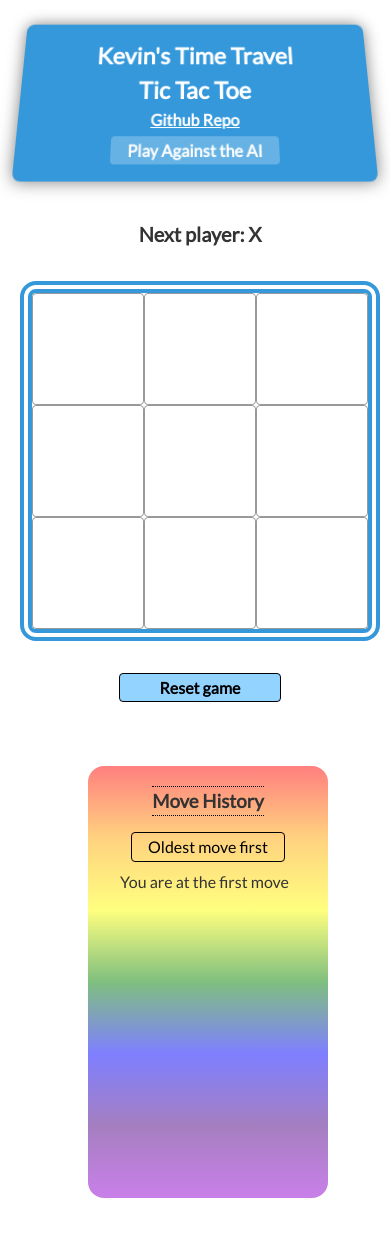
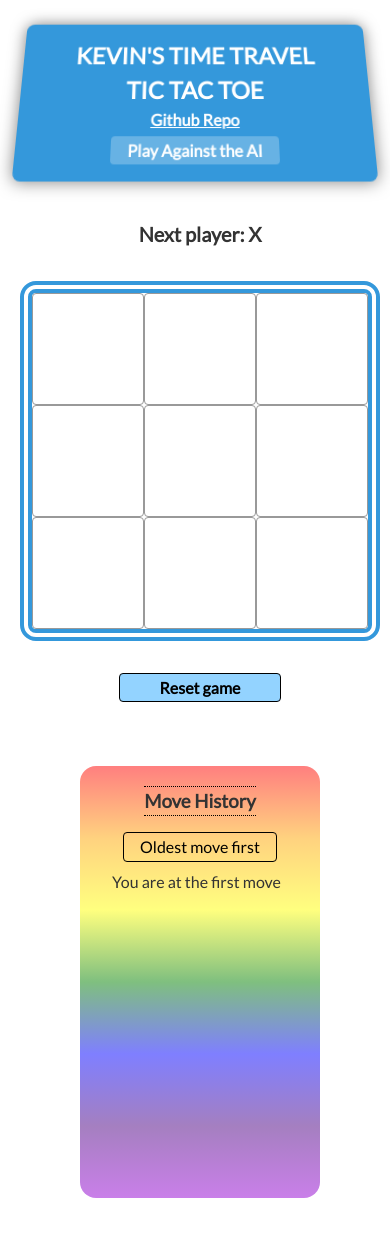
Before and after one commit to zkevinbai/tictactoe_two, a React (Create React App) app: page / in a window 390 px wide. Shown: the top 1236 px of the page. Built offline with nearby package versions, Linux system fonts and the light colour scheme.

Commit message:
font size

```diff
--- a/src/ticTacToe/Game.css
+++ b/src/ticTacToe/Game.css
@@ -25,6 +25,10 @@ button:hover {
     box-shadow: 0px 0px 1rem rgba(0, 0, 0, 0.5);
     transform: perspective(300px) rotateX(10deg);
     transition: transform 0.3s, box-shadow 0.3s;
+}
+
+.title>h1 {
+    text-transform: uppercase;
 }
 
 .title>a {
@@ -206,6 +210,7 @@ button:hover {
 @media (max-width: 1200px) {
     .move-history {
         margin-top: 3rem;
+        margin-left: 0;
     }
 }
 
```
